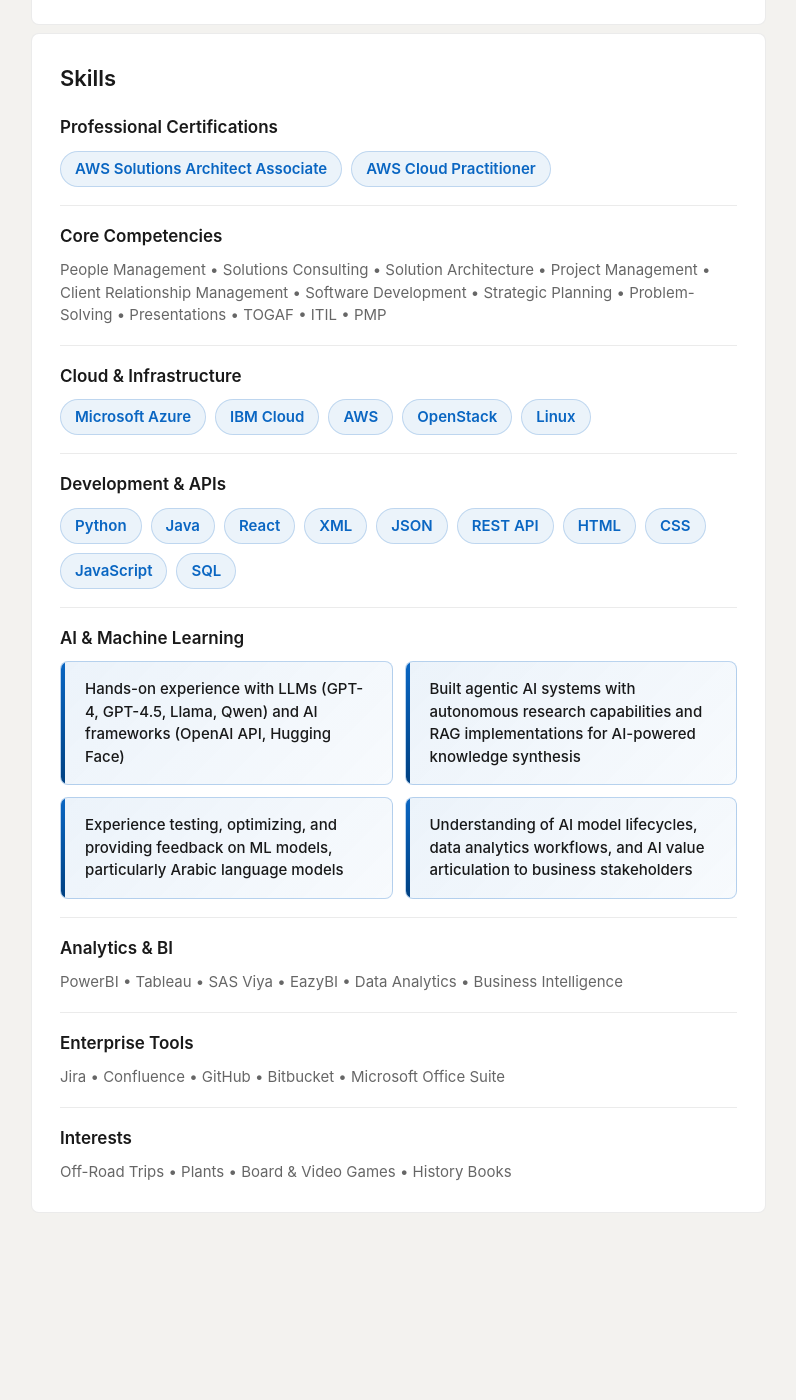
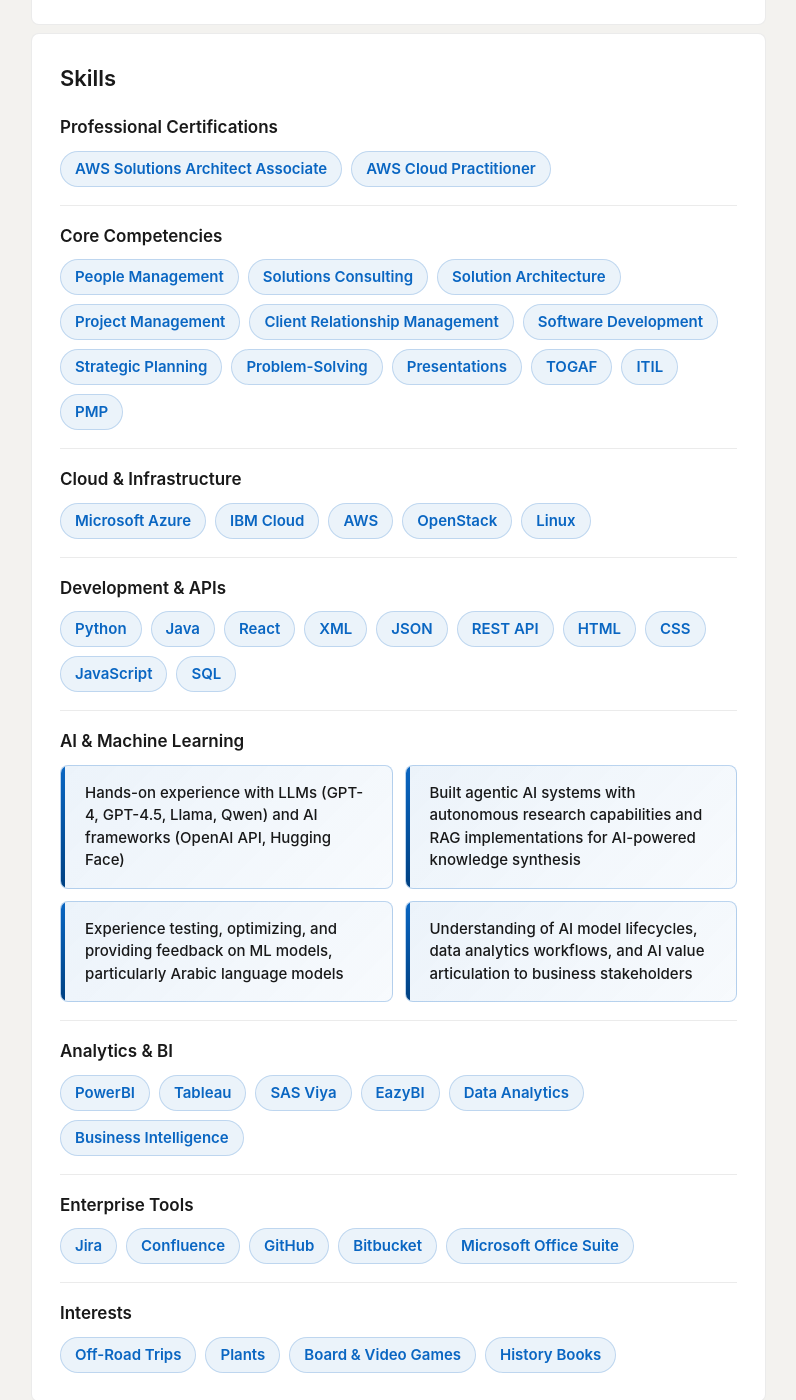
Before and after one commit to mist303/mist303.github.io, a Jekyll site: the page built from index.html, in a window 1280 px wide and 1400 px high, scrolled down 2754 px. Shown: the whole window, without its empty margins (9-805 px from the left). Built offline with Jekyll 4.4.1, drawn with Linux system fonts in a browser that asks for light colours; before the commit the page ends 3991 px from its top, so only the background shows below that.

Commit message:
Update index.html

```diff
--- a/index.html
+++ b/index.html
@@ -579,7 +579,11 @@
 
                     <div class="skill-category">
                         <div class="skill-category-title">Core Competencies</div>
-                        <div class="skill-text">{% for comp in site.data.resume.skills.competencies %}{{ comp }}{% unless forloop.last %} • {% endunless %}{% endfor %}</div>
+                        <div class="skill-tags">
+                            {% for comp in site.data.resume.skills.competencies %}
+                            <span class="skill-tag">{{ comp }}</span>
+                            {% endfor %}
+                        </div>
                     </div>
 
                     <div class="skill-category">
@@ -615,17 +619,29 @@
 
                     <div class="skill-category">
                         <div class="skill-category-title">Analytics & BI</div>
-                        <div class="skill-text">{% for tool in site.data.resume.skills.analytics %}{{ tool }}{% unless forloop.last %} • {% endunless %}{% endfor %}</div>
+                        <div class="skill-tags">
+                            {% for tool in site.data.resume.skills.analytics %}
+                            <span class="skill-tag">{{ tool }}</span>
+                            {% endfor %}
+                        </div>
                     </div>
 
                     <div class="skill-category">
                         <div class="skill-category-title">Enterprise Tools</div>
-                        <div class="skill-text">{% for tool in site.data.resume.skills.tools %}{{ tool }}{% unless forloop.last %} • {% endunless %}{% endfor %}</div>
+                        <div class="skill-tags">
+                            {% for tool in site.data.resume.skills.tools %}
+                            <span class="skill-tag">{{ tool }}</span>
+                            {% endfor %}
+                        </div>
                     </div>
 
                     <div class="skill-category">
                         <div class="skill-category-title">Interests</div>
-                        <div class="skill-text">{% for interest in site.data.resume.interests %}{{ interest }}{% unless forloop.last %} • {% endunless %}{% endfor %}</div>
+                        <div class="skill-tags">
+                            {% for interest in site.data.resume.interests %}
+                            <span class="skill-tag">{{ interest }}</span>
+                            {% endfor %}
+                        </div>
                     </div>
                 </div>
             </div>
```
